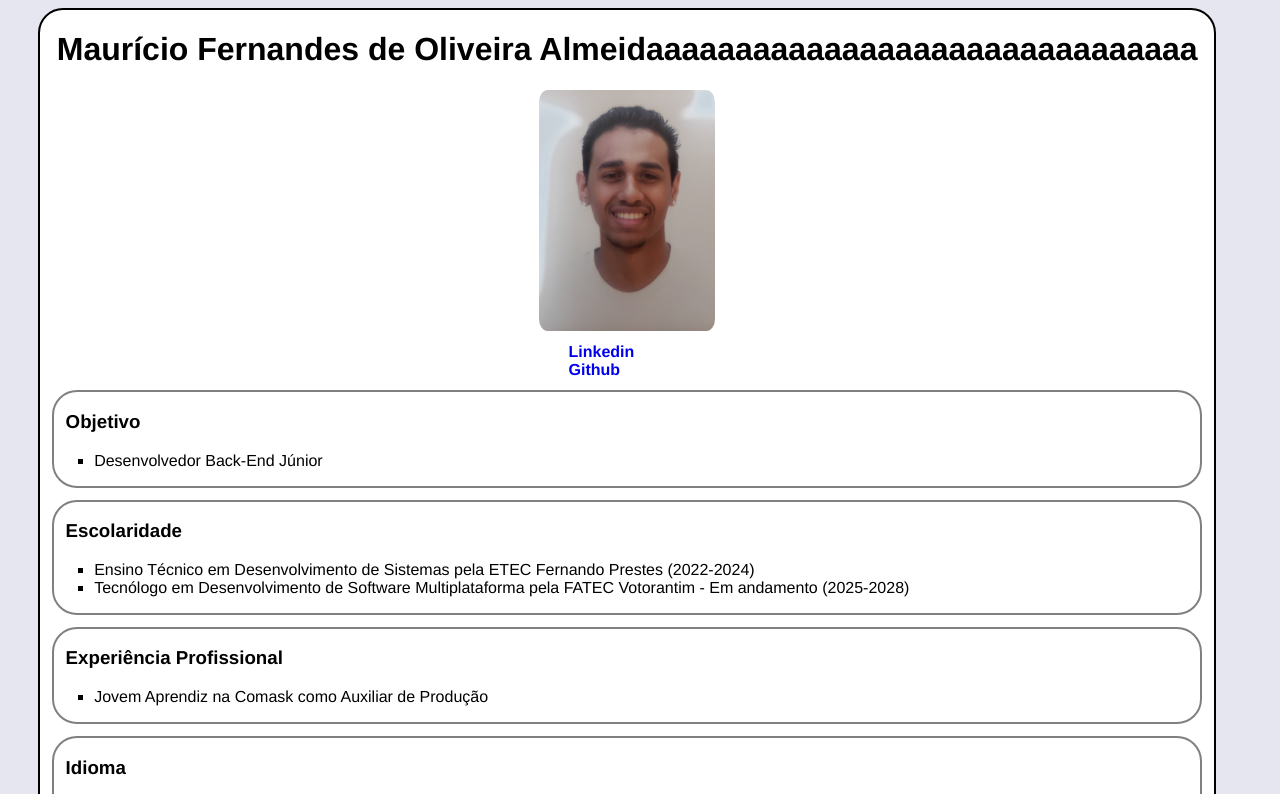
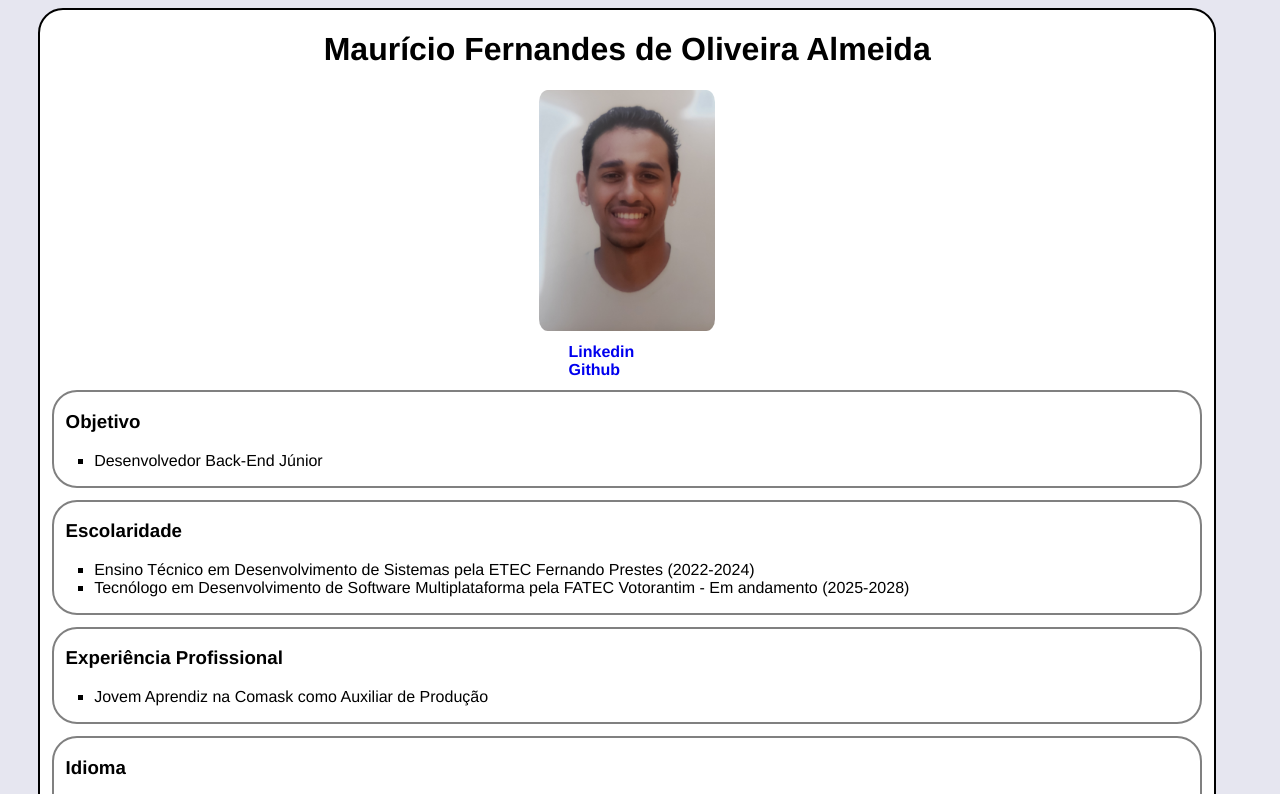
Before and after one commit to MauricioAlmeida01/Site_Curriculum_v2_Mauricio, a plain HTML site: page index.html in a window 1280 px wide. Shown: the top 794 px of the page. Drawn offline with Linux system fonts and the light colour scheme.

Commit message:
Update index.html

```diff
--- a/index.html
+++ b/index.html
@@ -9,7 +9,7 @@
     </head>
     <body>
         <div class="card-body">
-            <h1>Maurício Fernandes de Oliveira Almeidaaaaaaaaaaaaaaaaaaaaaaaaaaaaaaa</h1>
+            <h1>Maurício Fernandes de Oliveira Almeida</h1>
             <img src="foto_pessoal.jpg" alt="">
             <div class="div-icon">
                 <a href="https://www.linkedin.com/in/mauricio-almeida-184bba287" target="_blank"><b class="text-icon">Linkedin</b></a><br />
```
